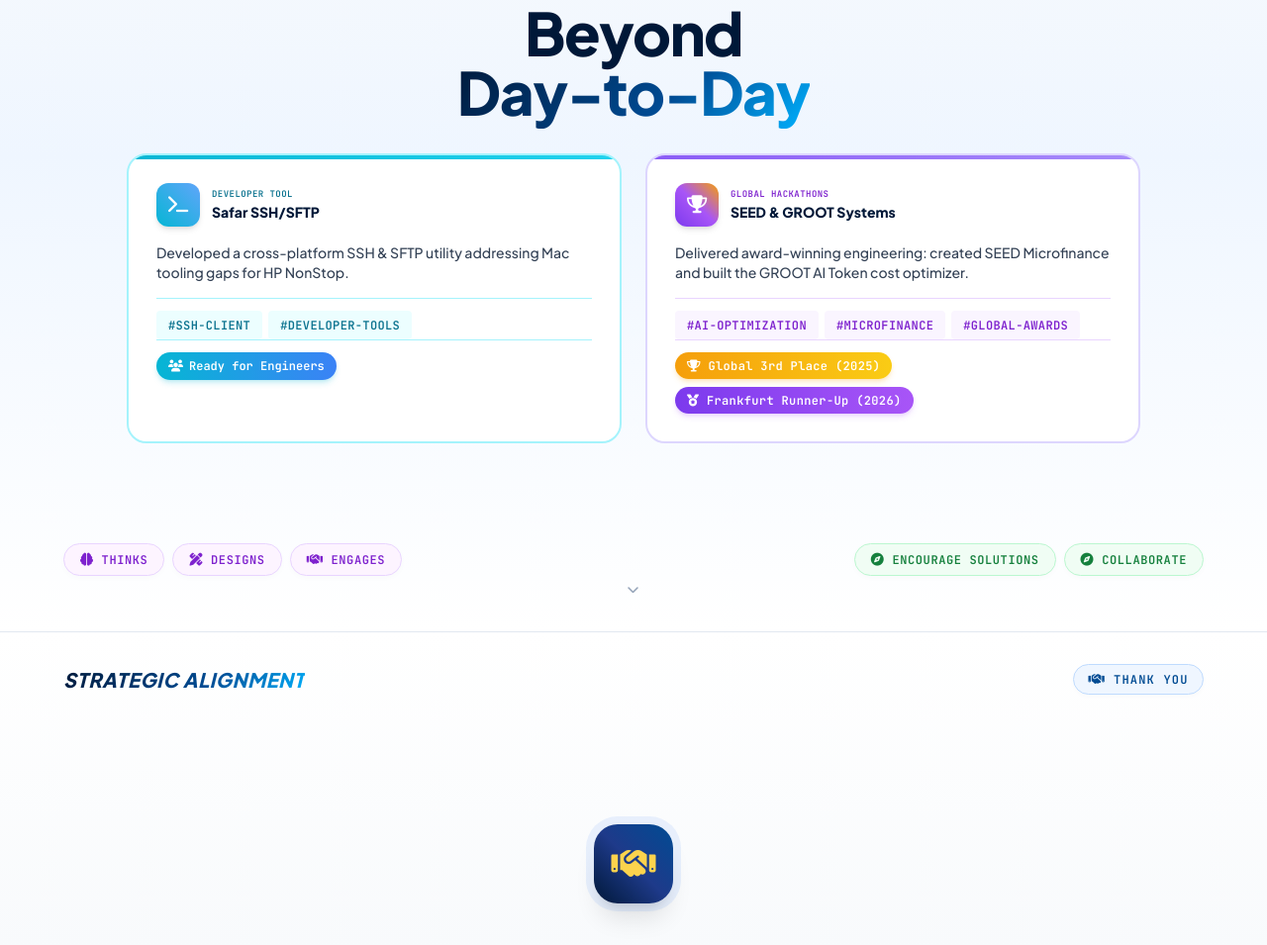
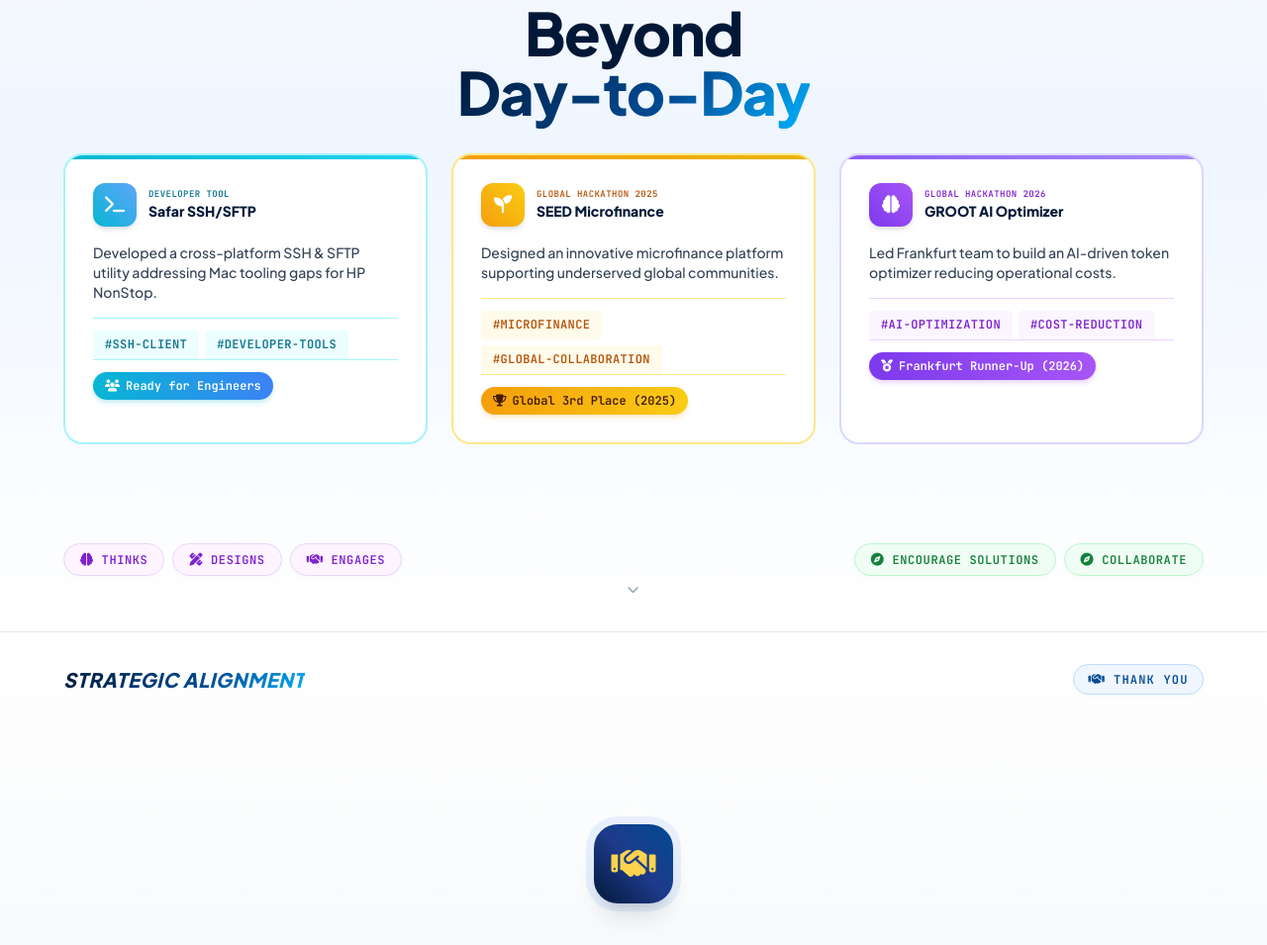
Before and after one commit to ni3silra/ni3silra, a website: page index.html in a window 1280 px wide. Shown: the part 4961-5916 px from the top of the page at 99% size. Drawn offline with nearby package versions, Linux system fonts and the light colour scheme.

Commit message:
feat: update innovation section to display three cards with detailed SEED and GROOT project information

```diff
--- a/index.html
+++ b/index.html
@@ -734,8 +734,8 @@
           </h2>
         </div>
 
-        <!-- 2 Innovation Cards -->
-        <div class="grid grid-cols-1 md:grid-cols-2 gap-5 lg:gap-6 max-w-5xl mx-auto">
+        <!-- 3 Innovation Cards -->
+        <div class="grid grid-cols-1 md:grid-cols-3 gap-5 lg:gap-6">
 
           <!-- Safar -->
           <div class="innovation-card innovation-card--safar fade-in-up delay-2">
@@ -766,35 +766,61 @@
             </div>
           </div>
 
-          <!-- Global Hackathons -->
-          <div class="innovation-card innovation-card--groot fade-in-up delay-3">
+          <!-- SEED -->
+          <div class="innovation-card innovation-card--seed fade-in-up delay-3">
             <div class="flex items-center gap-3 mb-4">
               <div
-                class="w-11 h-11 rounded-xl bg-gradient-to-tr from-violet-600 via-purple-500 to-amber-500 text-white flex items-center justify-center text-lg font-black shadow-md">
-                <i class="fa-solid fa-trophy"></i>
+                class="w-11 h-11 rounded-xl bg-gradient-to-tr from-amber-500 to-yellow-400 text-white flex items-center justify-center text-lg font-black shadow-md">
+                <i class="fa-solid fa-seedling"></i>
               </div>
               <div>
-                <div class="text-[9px] font-mono font-black text-purple-700 uppercase tracking-wider">Global Hackathons</div>
-                <h4 class="text-sm font-black text-dbNavy">SEED &amp; GROOT Systems</h4>
+                <div class="text-[9px] font-mono font-black text-amber-700 uppercase tracking-wider">Global Hackathon 2025</div>
+                <h4 class="text-sm font-black text-dbNavy">SEED Microfinance</h4>
               </div>
             </div>
             <p class="text-xs sm:text-sm font-medium text-slate-700 leading-relaxed mb-4">
-              Delivered award-winning engineering: created SEED Microfinance and built the GROOT AI Token cost optimizer.
+              Designed an innovative microfinance platform supporting underserved global communities.
+            </p>
+            <div class="flex flex-wrap gap-1.5 pt-3 border-t border-amber-200">
+              <span class="text-[9px] font-mono font-bold uppercase tracking-wider text-amber-700 bg-amber-50 px-2.5 py-1 rounded">#Microfinance</span>
+              <span class="text-[9px] font-mono font-bold uppercase tracking-wider text-amber-700 bg-amber-50 px-2.5 py-1 rounded">#Global-Collaboration</span>
+            </div>
+            <div class="pt-3 border-t border-amber-200">
+              <div class="flex items-center gap-2">
+                <span
+                  class="inline-flex items-center gap-1.5 px-3 py-1.5 rounded-full bg-gradient-to-r from-amber-500 to-yellow-400 text-amber-950 text-xs font-mono font-black shadow-md shadow-amber-500/20 border-none transition-transform hover:scale-105">
+                  <i class="fa-solid fa-trophy text-xs"></i> Global 3rd Place (2025)
+                </span>
+              </div>
+            </div>
+          </div>
+
+          <!-- GROOT -->
+          <div class="innovation-card innovation-card--groot fade-in-up delay-4">
+            <div class="flex items-center gap-3 mb-4">
+              <div
+                class="w-11 h-11 rounded-xl bg-gradient-to-tr from-violet-600 to-purple-500 text-white flex items-center justify-center text-lg font-black shadow-md">
+                <i class="fa-solid fa-brain"></i>
+              </div>
+              <div>
+                <div class="text-[9px] font-mono font-black text-purple-700 uppercase tracking-wider">Global Hackathon 2026</div>
+                <h4 class="text-sm font-black text-dbNavy">GROOT AI Optimizer</h4>
+              </div>
+            </div>
+            <p class="text-xs sm:text-sm font-medium text-slate-700 leading-relaxed mb-4">
+              Led Frankfurt team to build an AI-driven token optimizer reducing operational costs.
             </p>
             <div class="flex flex-wrap gap-1.5 pt-3 border-t border-purple-200">
               <span class="text-[9px] font-mono font-bold uppercase tracking-wider text-purple-700 bg-purple-50 px-2.5 py-1 rounded">#AI-Optimization</span>
-              <span class="text-[9px] font-mono font-bold uppercase tracking-wider text-purple-700 bg-purple-50 px-2.5 py-1 rounded">#Microfinance</span>
-              <span class="text-[9px] font-mono font-bold uppercase tracking-wider text-purple-700 bg-purple-50 px-2.5 py-1 rounded">#Global-Awards</span>
+              <span class="text-[9px] font-mono font-bold uppercase tracking-wider text-purple-700 bg-purple-50 px-2.5 py-1 rounded">#Cost-Reduction</span>
             </div>
-            <div class="pt-3 border-t border-purple-200 flex flex-wrap gap-2">
-              <span
-                class="inline-flex items-center gap-1.5 px-3 py-1.5 rounded-full bg-gradient-to-r from-amber-500 to-yellow-400 text-white text-xs font-mono font-black shadow-md shadow-amber-500/20 border-none transition-transform hover:scale-105">
-                <i class="fa-solid fa-trophy text-xs"></i> Global 3rd Place (2025)
-              </span>
-              <span
-                class="inline-flex items-center gap-1.5 px-3 py-1.5 rounded-full bg-gradient-to-r from-violet-600 to-purple-500 text-white text-xs font-mono font-black shadow-md shadow-purple-500/20 border-none transition-transform hover:scale-105">
-                <i class="fa-solid fa-medal text-xs"></i> Frankfurt Runner-Up (2026)
-              </span>
+            <div class="pt-3 border-t border-purple-200">
+              <div class="flex items-center gap-2">
+                <span
+                  class="inline-flex items-center gap-1.5 px-3 py-1.5 rounded-full bg-gradient-to-r from-violet-600 to-purple-500 text-white text-xs font-mono font-black shadow-md shadow-purple-500/20 border-none transition-transform hover:scale-105">
+                  <i class="fa-solid fa-medal text-xs"></i> Frankfurt Runner-Up (2026)
+                </span>
+              </div>
             </div>
           </div>
 
```
